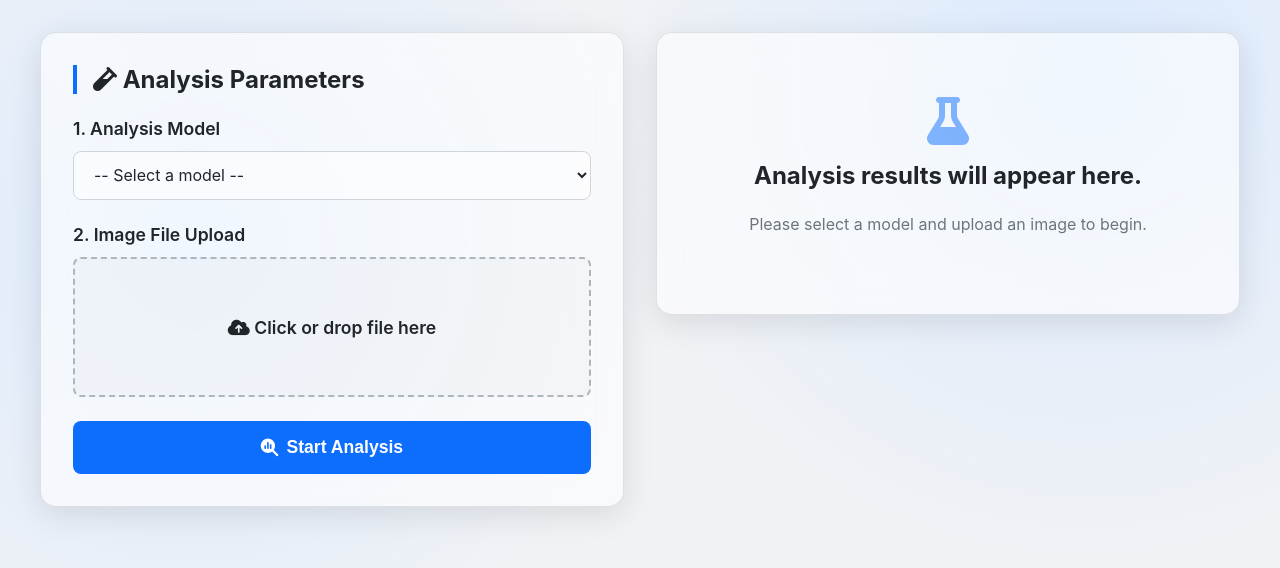
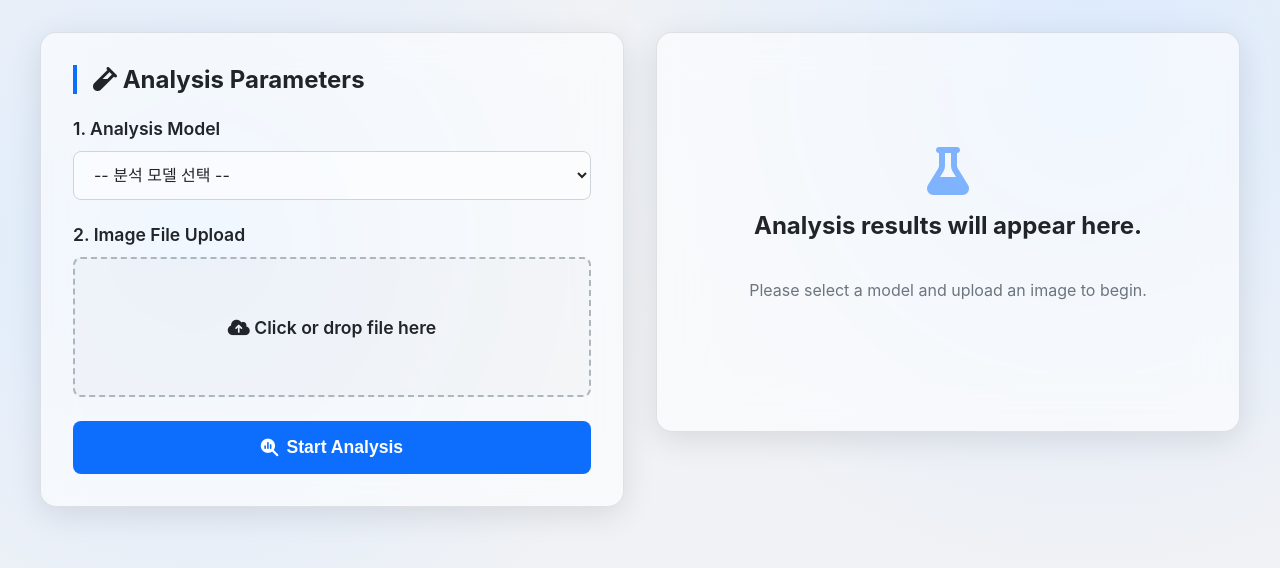
Before and after one commit to jsmhle/SecureCoding, a Flask app: page / in a window 1280 px wide. Shown: the part 156-724 px from the top of the page. Run offline with Flask 3, Linux system fonts and the light colour scheme; some web fonts are replaced.

Commit message:
ui도 수정

```diff
--- a/templates/index.html
+++ b/templates/index.html
@@ -133,7 +133,6 @@
             to { opacity: 1; transform: translateY(0); }
         }
 
-        /* ✨ 결과 카드 UI 개선 ✨ */
         .result-image-container { text-align: center; margin-bottom: 1.5rem; }
         .result-image-container img { max-width: 100%; max-height: 400px; border-radius: 0.5rem; box-shadow: 0 4px 15px rgba(0,0,0,0.1); }
 
@@ -175,11 +174,16 @@
                         <div class="form-group">
                             <label for="model-select">1. Analysis Model</label>
                             <select name="model_type" id="model-select" required>
-                                <option value="" disabled {% if not selected_model %}selected{% endif %}>-- Select a model --</option>
-                                <option value="b1" {% if selected_model == 'b1' %}selected{% endif %}>EfficientNet-B1 (Fast)</option>
-                                <option value="v2s" {% if selected_model == 'v2s' %}selected{% endif %}>EfficientNet-V2S (Balanced)</option>
-                                <option value="ensemble" {% if selected_model == 'ensemble' %}selected{% endif %}>Advanced Ensemble (Eff+ViT+GCN)</option>
-                                <option value="soft_ensemble" {% if selected_model == 'soft_ensemble' %}selected{% endif %}>Soft Ensemble (High Accuracy)</option>
+                                <option value="" disabled {% if not selected_model %}selected{% endif %}>-- 분석 모델 선택 --</option>
+                                <optgroup label="Single Models">
+                                    <option value="b1" {% if selected_model == 'b1' %}selected{% endif %}>EfficientNet-B1 (속도 우선)</option>
+                                    <option value="v2s" {% if selected_model == 'v2s' %}selected{% endif %}>EfficientNet-V2S (밸런스)</option>
+                                    <option value="ensemble" {% if selected_model == 'ensemble' %}selected{% endif %}>Advanced Ensemble (Eff+ViT+GCN)</option>
+                                </optgroup>
+                                <optgroup label="Ensemble Methods (정확도 우선)">
+                                    <option value="ensemble_top2" {% if selected_model == 'ensemble_top2' %}selected{% endif %}>정밀 앙상블 (상위 2개 모델 종합)</option>
+                                    <option value="ensemble_all3" {% if selected_model == 'ensemble_all3' %}selected{% endif %}>궁극의 앙상블 (3개 모델 종합)</option>
+                                </optgroup>
                             </select>
                         </div>
                         <div class="form-group">
@@ -220,7 +224,7 @@
                                 {{ confidence }}
                             </div>
                         </div>
-                        <p class="result-text {{ 'real' if result == 'Real' else 'fake' }}">{{ result }}</g>
+                        <p class="result-text {{ 'real' if result == 'Real' else 'fake' }}">{{ result }}</p>
                     </div>
                     <hr style="border:0; border-top: 1px solid rgba(128,128,128,0.1); margin: 1rem 0;">
                     <p><strong><i class="fa-solid fa-microchip"></i> Used Model:</strong> {{ model_display_name }}</p>
@@ -233,7 +237,7 @@
                     </div>
                 </div>
                 {% else %}
-                <div class="card" style="text-align: center; padding: 4rem 2rem;">
+                <div class="card" style="text-align: center; padding: 4rem 2rem; display: flex; flex-direction: column; align-items: center; justify-content: center; min-height: 400px;">
                     <i class="fa-solid fa-flask" style="font-size: 3rem; color: var(--primary-color); opacity: 0.5;"></i>
                     <h3 style="border: none; padding: 0; margin-top: 1rem;">Analysis results will appear here.</h3>
                     <p style="color: #6c757d;">Please select a model and upload an image to begin.</p>
@@ -249,12 +253,11 @@ document.addEventListener('DOMContentLoaded', function () {
     const themeToggle = document.getElementById('theme-toggle');
     const dropZone = document.getElementById('drop-zone');
     const imageUpload = document.getElementById('image-upload');
-    const imagePreviewContainer = document.querySelector('.result-section .card:first-child .result-image-container'); // Preview in result card
     const uploadForm = document.getElementById('upload-form');
     const loader = document.getElementById('loader');
     const dropZoneText = document.getElementById('drop-zone-text');
 
-    // --- Theme ---
+    // Theme Switcher
     const applyTheme = (theme) => {
         body.classList.toggle('dark-mode', theme === 'dark');
     };
@@ -268,7 +271,7 @@ document.addEventListener('DOMContentLoaded', function () {
         localStorage.setItem('theme', newTheme);
     });
 
-    // --- File Upload & Drag & Drop ---
+    // File Upload & Drag & Drop
     if (dropZone) {
         dropZone.addEventListener('click', () => imageUpload.click());
         ['dragenter', 'dragover', 'dragleave', 'drop'].forEach(eventName => {
@@ -277,10 +280,12 @@ document.addEventListener('DOMContentLoaded', function () {
                 e.stopPropagation();
             });
         });
-        dropZone.addEventListener('dragover', () => dropZone.style.borderColor = 'var(--primary-color)');
-        dropZone.addEventListener('dragleave', () => dropZone.style.borderColor = '');
+
+        dropZone.addEventListener('dragenter', () => dropZone.classList.add('drag-over'));
+        dropZone.addEventListener('dragover', () => dropZone.classList.add('drag-over'));
+        dropZone.addEventListener('dragleave', () => dropZone.classList.remove('drag-over'));
         dropZone.addEventListener('drop', e => {
-            dropZone.style.borderColor = '';
+            dropZone.classList.remove('drag-over');
             const files = e.dataTransfer.files;
             if (files.length > 0 && files[0].type.startsWith('image/')) {
                 imageUpload.files = files;
@@ -298,7 +303,7 @@ document.addEventListener('DOMContentLoaded', function () {
         dropZoneText.innerHTML = `<i class="fa-solid fa-file-image"></i> ${fileName}`;
     }
 
-    // --- Form Submission Loader ---
+    // Form Submission Loader
     if(uploadForm) {
         uploadForm.addEventListener('submit', function(e) {
             const modelSelect = document.getElementById('model-select');
@@ -316,7 +321,7 @@ document.addEventListener('DOMContentLoaded', function () {
         });
     }
 
-    // --- Result Animations ---
+    // Result Animations
     {% if result %}
         // Progress Ring
         const progressRing = document.getElementById('progress-ring');
```
